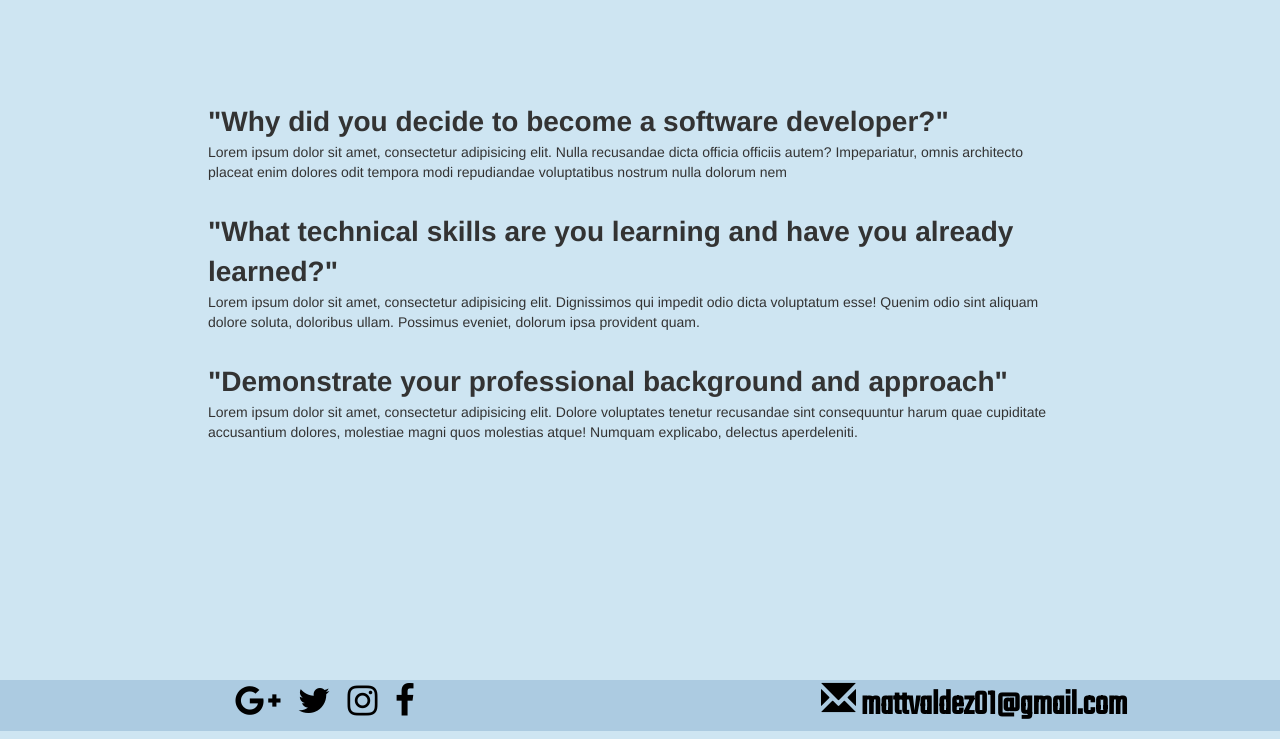
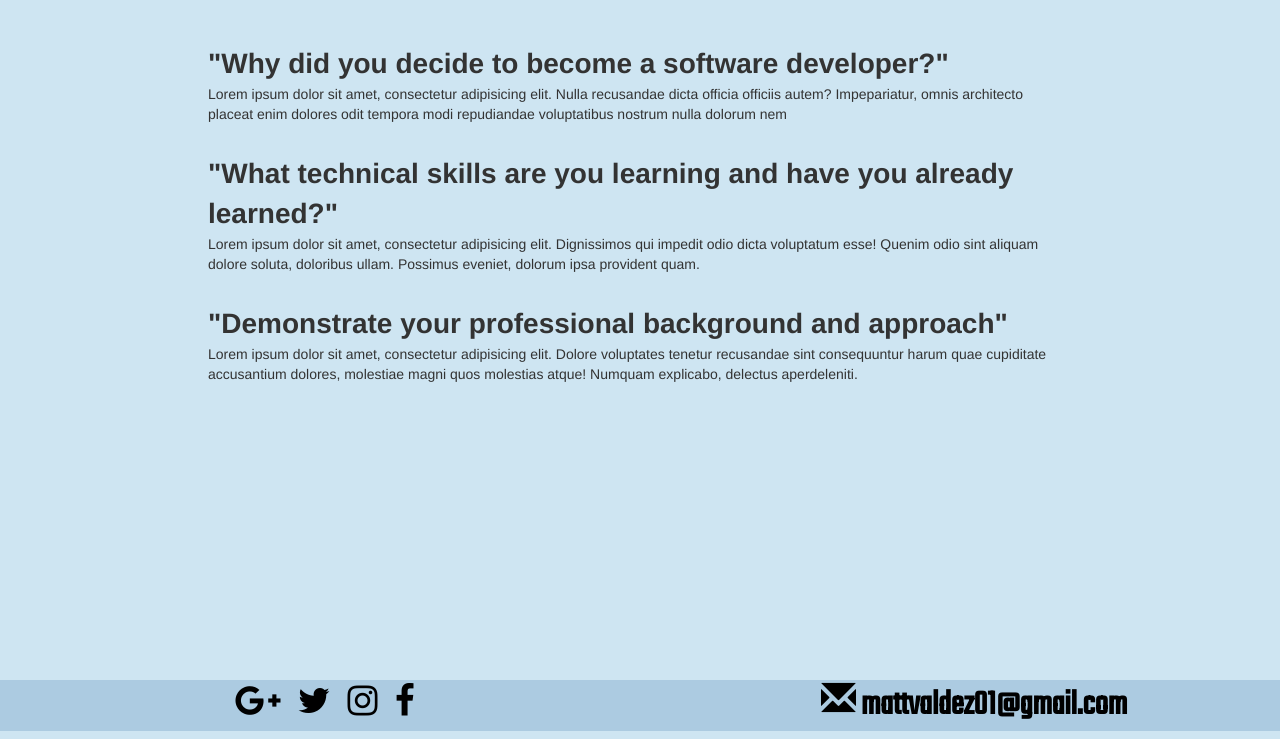
Before and after one commit to mattv01/mattv01.github.io, a PHP site: page /resume.html in a window 1280 px wide. Shown: the part 69-808 px from the top of the page. Run offline with PHP 8.4, Linux system fonts and the light colour scheme.

Commit message:
fixed padding for resume page on desktop

```diff
--- a/css/personal_site.css
+++ b/css/personal_site.css
@@ -271,8 +271,7 @@ main img {
 }
 
 .quest {
-	padding-top: 10%;
-
+    padding-top: 4%;
 }
 
 dt {
```
